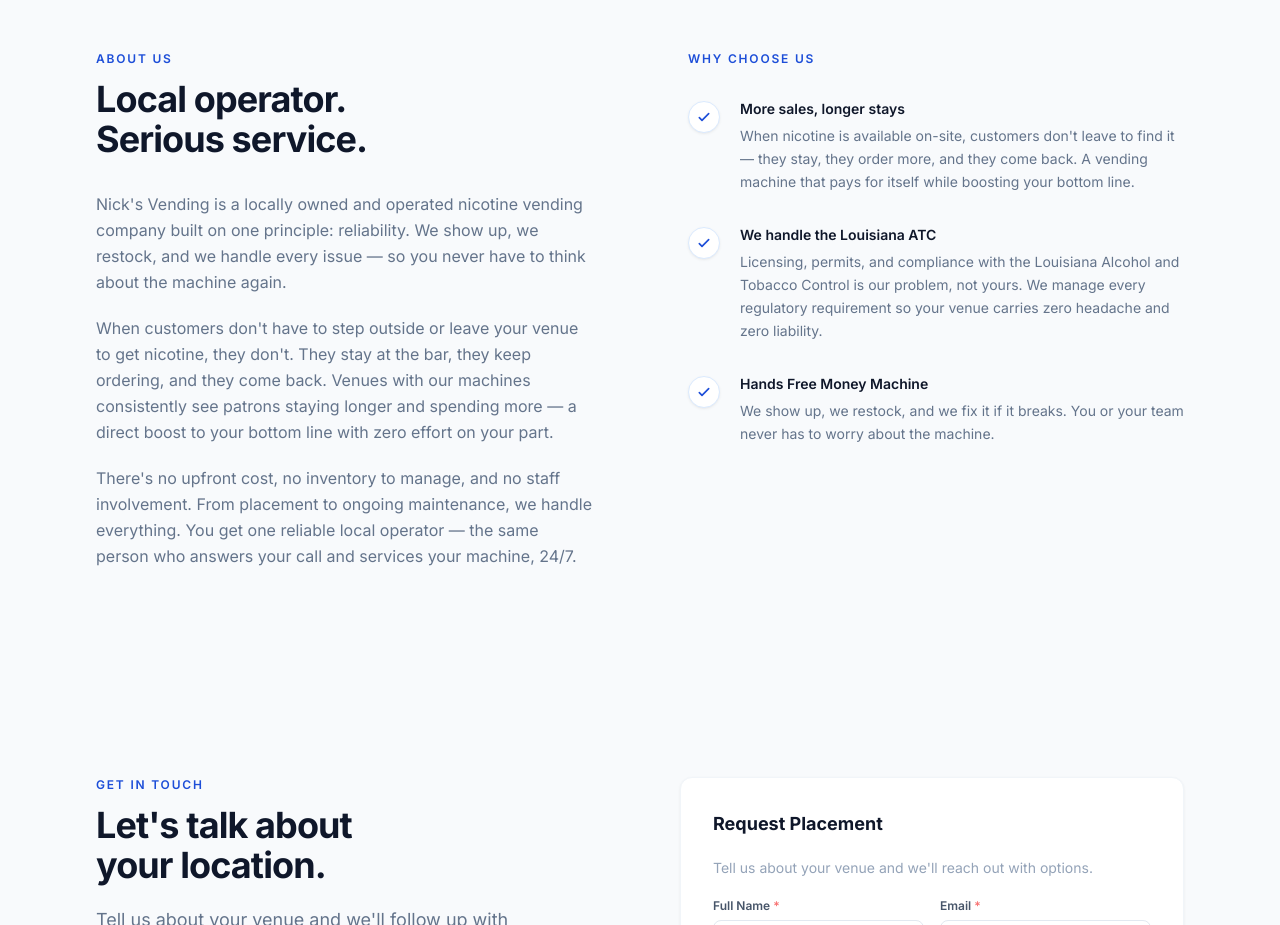
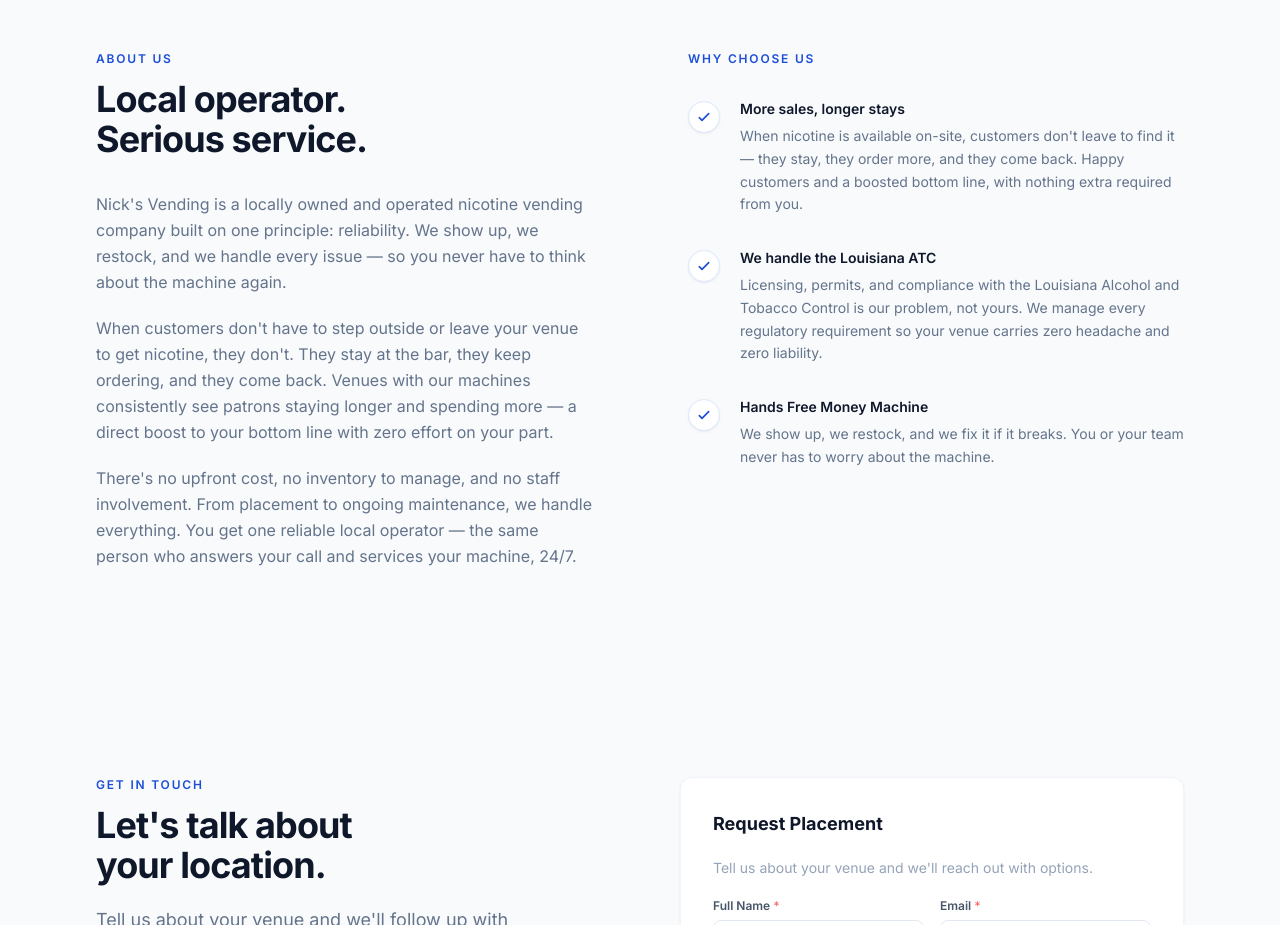
Before and after one commit to KH1188/nicks-vending, a React (Vite) app: page / in a window 1280 px wide. Shown: the part 2480-3405 px from the top of the page. Built offline with nearby package versions, Linux system fonts and the light colour scheme.

Commit message:
Update first Why Choose Us card copy

```diff
--- a/src/components/About.tsx
+++ b/src/components/About.tsx
@@ -1,7 +1,7 @@
 const WHY_CHOOSE = [
   {
     title: 'More sales, longer stays',
-    body: 'When nicotine is available on-site, customers don\'t leave to find it — they stay, they order more, and they come back. A vending machine that pays for itself while boosting your bottom line.',
+    body: 'When nicotine is available on-site, customers don\'t leave to find it — they stay, they order more, and they come back. Happy customers and a boosted bottom line, with nothing extra required from you.',
   },
   {
     title: 'We handle the Louisiana ATC',
```
